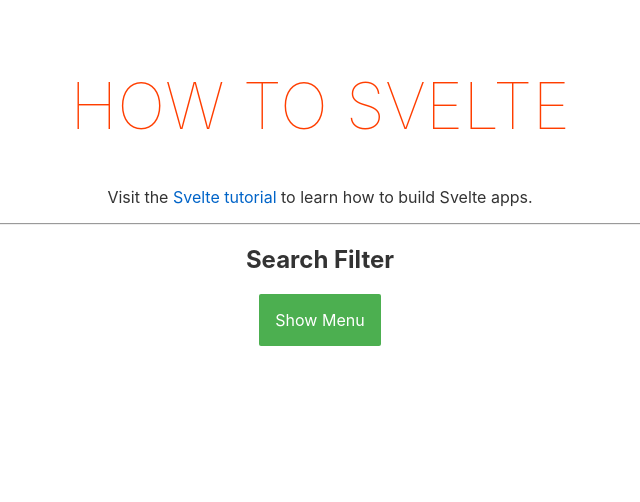
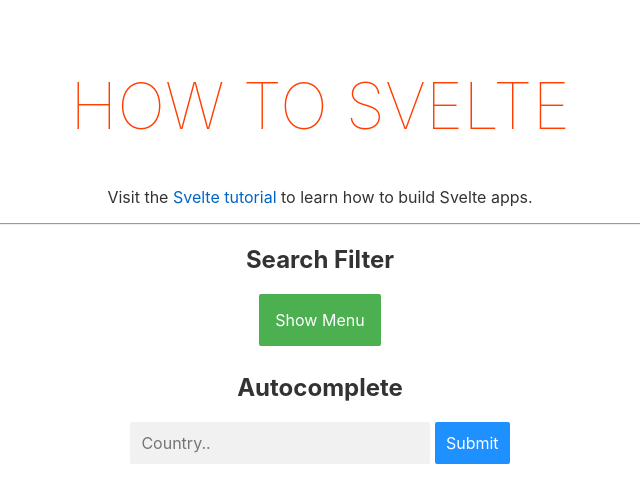
Before and after one commit to SinisaVukmirovic/How-To-Svelte, a Svelte app: page / in a window 1280 px wide. Shown: the top 502 px of the page, without its empty margins (320-960 px from the left). Built offline with nearby package versions, Linux system fonts and the light colour scheme.

Commit message:
Autocomplete project

```diff
--- a/src/App.svelte
+++ b/src/App.svelte
@@ -1,5 +1,6 @@
 <script>
 	import SearchFilter from './projects/search-filter/SearchFilter.svelte';
+	import Autocomplete from './projects/autocomplete/Autocomplete.svelte';
 </script>
 
 <main>
@@ -8,6 +9,8 @@
 	<hr>
 
 	<SearchFilter />
+
+	<Autocomplete />
 </main>
 
 <style>
--- /dev/null
+++ b/src/projects/autocomplete/Autocomplete.svelte
@@ -0,0 +1,67 @@
+<script>
+    import countriesData from './store-data/countries-store.js';
+
+    import Country from './components/Country.svelte';
+
+    let countries;
+    // when we use store in svelte, we need to subscribe to it, before we can use it
+    countriesData.subscribe(items => countries = items);
+
+    let inputValue = '';
+
+    let filteredCountries = [];
+
+    const filterCountries = () => {
+        filteredCountries = countries.filter(country => country.startsWith(inputValue));
+    }
+</script>
+
+<!-- MarkUp -->
+<h2>Autocomplete</h2>
+<!--Make sure the form has the autocomplete function switched off:-->
+<form autocomplete="off">
+    <div class="autocomplete" style="width:300px;">
+        <input id="myInput" type="text" name="myCountry" bind:value={inputValue} placeholder="Country.." on:input={filterCountries}>
+
+        <ul class="autocomplete-items-container">
+            {#each filteredCountries as country}
+                <Country countryName={country} />
+            {/each}
+        </ul>
+    </div>
+    <input type="submit">
+
+</form>
+
+<style>
+    .autocomplete {
+    /*the container must be positioned relative:*/
+    position: relative;
+    display: inline-block;
+    }
+    input {
+    border: 1px solid transparent;
+    background-color: #f1f1f1;
+    padding: 10px;
+    font-size: 16px;
+    }
+    input[type=text] {
+    background-color: #f1f1f1;
+    width: 100%;
+    }
+    input[type=submit] {
+    background-color: DodgerBlue;
+    color: #fff;
+    }
+    .autocomplete-items-container {
+    position: absolute;
+    border: 1px solid #d4d4d4;
+    border-bottom: none;
+    border-top: none;
+    z-index: 99;
+    /*position the autocomplete items to be the same width as the container:*/
+    top: 100%;
+    left: 0;
+    right: 0;
+    }
+</style>
--- /dev/null
+++ b/src/projects/autocomplete/components/Country.svelte
@@ -0,0 +1,25 @@
+<script>
+    export let countryName;
+</script>
+
+<!-- MarkUp -->
+<li class="autocomplete-item">{countryName}</li>
+
+<style>
+    .autocomplete-item {
+    list-style: none;
+    padding: 10px;
+    cursor: pointer;
+    background-color: #fff;
+    border-bottom: 1px solid #d4d4d4;
+    }
+    .autocomplete-item:hover {
+    /*when hovering an item:*/
+    background-color: #e9e9e9;
+    }
+    .autocomplete-item:active {
+    /*when navigating through the items using the arrow keys:*/
+    background-color: DodgerBlue !important;
+    color: #ffffff;
+    }
+</style>
```
Also changed, not shown: src/projects/autocomplete/store-data/countries-store.js (added, +5 -0 lines).
